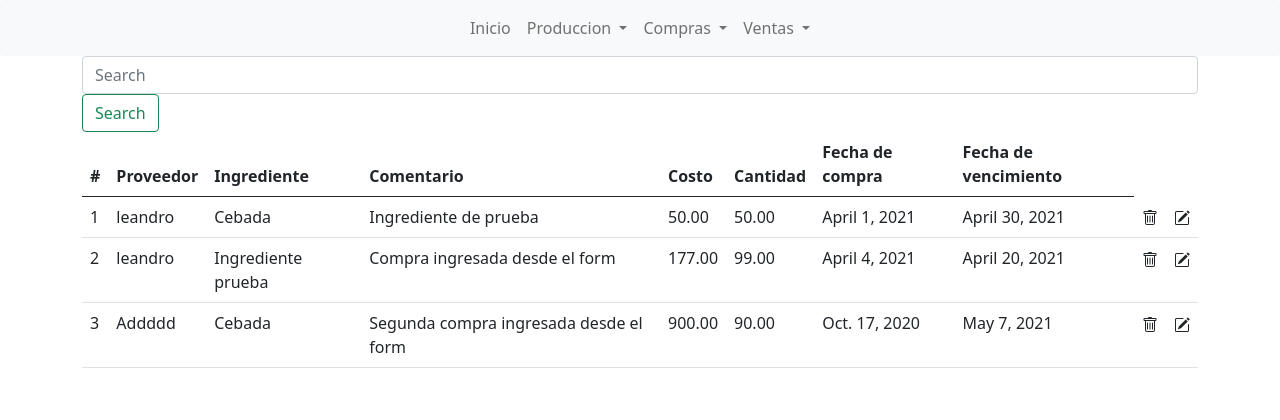
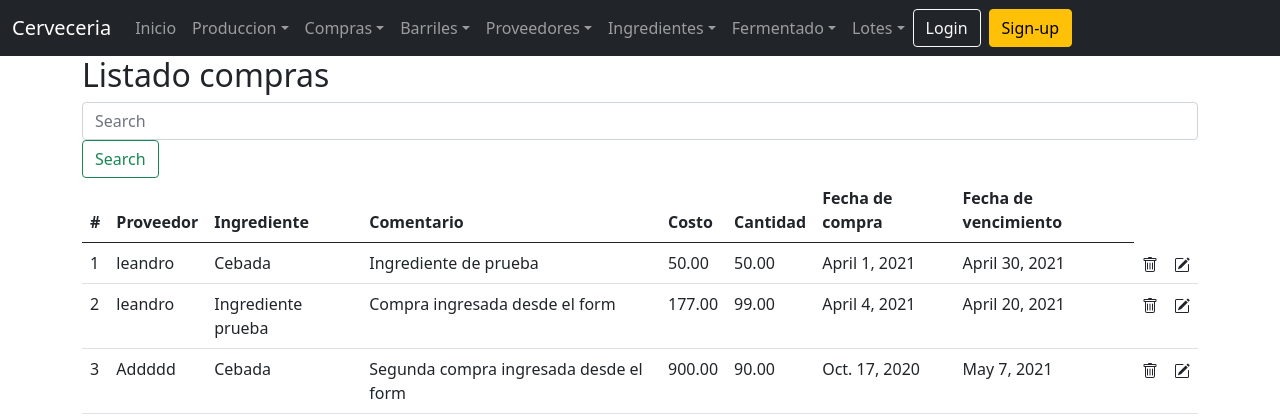
Before and after one commit to marianoteje/Cerveceria, a Django app: template apps/compras/templates/listar_compra.html in a window 1280 px wide. Shown: the top 420 px of the page. Run offline with Django 3.2, Linux system fonts and the light colour scheme; the template is opened without the code that fills it: values that come from a table or form of the project are taken from there, others are empty; data comes from the database, SQL or seed files in the repository; both versions use the stored data as it was after the commit; tables that the repository leaves empty hold one stand-in row (values such as "Sample post"); parts of the project's set-up code (start-up, migrations or seed data) failed here and were passed over.

Commit message:
Septimo commit
Modificaddo el index. Intentando modificar el model, no pude. Agregado algunos cambios de los create

```diff
--- a/apps/compras/templates/crear_ingrediente.html
+++ b/apps/compras/templates/crear_ingrediente.html
@@ -1,5 +1,6 @@
 {% extends 'base.html' %} {% block title %} Ingrediente | agregar ingrediente {% endblock title %} {% block content %}
 
+<h2>Crear ingrediente</h2>
 <div class="class=" col-md-6 col-sm-6 col-xs-6 pad-adjust "">
     <form method="POST">
         {% csrf_token %}
@@ -13,10 +14,7 @@
 
         <button type="submit" class="btn btn-secondary btn-lg">Aceptar</button>
 
-</div>
-
-
-</form>
+    </form>
 </div>
 
 {% endblock content %}
--- a/apps/compras/templates/crear_proveedor.html
+++ b/apps/compras/templates/crear_proveedor.html
@@ -1,6 +1,6 @@
 {% extends 'base.html' %} {% block title %} Proveedores | agregar proveedor {% endblock title %} {% block content %}
 
-
+<h2>Crear proveedor</h2>
 <div class="class=" col-md-6 col-sm-6 col-xs-6 pad-adjust "">
     <form method="POST">
         {% csrf_token %}
--- a/apps/compras/templates/listar_compra.html
+++ b/apps/compras/templates/listar_compra.html
@@ -1,7 +1,7 @@
-{% extends 'base.html' %} {% block title %} Ingrediente | listar ingrediente {% endblock title %} {% block content %}
+{% extends 'base.html' %} {% block title %} Compras | listar compra {% endblock title %} {% block content %}
 
 
-
+<h2>Listado compras</h2>
 <form class="form-inline">
 
     <input class="form-control mr-sm-2" type="search" placeholder="Search" aria-label="Search">
--- a/apps/compras/templates/listar_ingrediente.html
+++ b/apps/compras/templates/listar_ingrediente.html
@@ -1,6 +1,6 @@
 {% extends 'base.html' %} {% block title %} Ingrediente | listar ingrediente {% endblock title %} {% block content %}
 
-
+<h2>Listado ingrediente</h2>
 <form class="form-inline">
     <input class="form-control mr-sm-2" type="search" placeholder="Search" aria-label="Search">
     <button class="btn btn-outline-success my-2 my-sm-0" type="submit">Search</button>
--- a/apps/compras/templates/listar_proveedor.html
+++ b/apps/compras/templates/listar_proveedor.html
@@ -1,6 +1,6 @@
-{% extends 'base.html' %} {% block title %} Ingrediente | listar ingrediente {% endblock title %} {% block content %}
+{% extends 'base.html' %} {% block title %} Proveedor | listar proveedores {% endblock title %} {% block content %}
 
-
+<h2>Listado ingrediente</h2>
 <form class="form-inline">
     <input class="form-control mr-sm-2" type="search" placeholder="Search" aria-label="Search">
     <button class="btn btn-outline-success my-2 my-sm-0" type="submit">Search</button>
--- a/apps/produccion/forms/form_fermentado.py
+++ b/apps/produccion/forms/form_fermentado.py
@@ -20,13 +20,15 @@ class FermentadoForm(forms.ModelForm):
         					'placeholder':'Ingrese la fecha de inicio del fermentado:',
         					'id':'fecha_inicio',
                             'class':'form-control',
+                            'type':'date'
         					}
         			),
         		'fecha_fin': forms.DateInput(
         			attrs=	{
         					'placeholder':'Ingrese la fecha de fin del fermentado',
         					'id':'fecha_fin',
-                            'class':'form-control'
+                            'class':'form-control',
+                            'type':'date'
         					}
         			),
                 'litros_entrada': forms.NumberInput(
--- a/apps/produccion/templates/crear_barril.html
+++ b/apps/produccion/templates/crear_barril.html
@@ -1,5 +1,6 @@
 {% extends 'base.html' %} {% block title %} Barril | agregar barril {% endblock title %} {% block content %}
 
+<h2>Crear barril</h2>
 <div class="class=" col-md-6 col-sm-6 col-xs-6 pad-adjust "">
     <form method="POST">
         {% csrf_token %}
@@ -12,10 +13,8 @@
         </div>
         <button type="submit" class="btn btn-secondary btn-lg">Aceptar</button>
 
-</div>
 
-
-</form>
+    </form>
 </div>
 
 
--- a/apps/produccion/templates/listar_barril.html
+++ b/apps/produccion/templates/listar_barril.html
@@ -1,6 +1,6 @@
 {% extends 'base.html' %} {% block title %} Barril | listar barril {% endblock title %} {% block content %}
 
-
+<h2>Listado barriles</h2>
 <form class="form-inline">
     <input class="form-control mr-sm-2" type="search" placeholder="Search" aria-label="Search">
     <button class="btn btn-outline-success my-2 my-sm-0" type="submit">Search</button>
@@ -20,6 +20,7 @@
         {% for barril in barriles %}
 
         <tr>
+            <td> {{ barril.id}} </td>
             <td> {{ barril.codigo}} </td>
             <td> {{ barril.capacidad}} </td>
 
--- a/apps/produccion/templates/listar_fermentado.html
+++ b/apps/produccion/templates/listar_fermentado.html
@@ -1,6 +1,6 @@
 {% extends 'base.html' %} {% block title %} Fermentado | listar fermentado {% endblock title %} {% block content %}
 
-
+<h2>Listado fermentados</h2>
 <form class="form-inline">
     <input class="form-control mr-sm-2" type="search" placeholder="Search" aria-label="Search">
     <button class="btn btn-outline-success my-2 my-sm-0" type="submit">Search</button>
@@ -27,7 +27,7 @@
             <td> {{ fermentado.fecha_fin}}</td>
             <td> {{ fermentado.litros_entrada}} </td>
             <td> {{ fermentado.litros_salida}} </td>
-            <td> {{ fermentado.produccion.name}}</td>
+            <td> {{ fermentado.produccion}}</td>
 
             <td>
                 <svg xmlns="http://www.w3.org/2000/svg" width="16" height="16" fill="currentColor" class="bi bi-trash" viewBox="0 0 16 16">
--- a/templates/base.html
+++ b/templates/base.html
@@ -11,55 +11,72 @@
 </head>
 
 <!--  Inicio Cabecera-->
-<nav class="navbar navbar-expand-lg navbar-light bg-light rounded" style="background-color: grey;" aria-label="Twelfth navbar example">
+<nav class="navbar navbar-expand-xl navbar-dark bg-dark" aria-label="Sixth navbar example">
     <div class="container-fluid">
-        <button class="navbar-toggler" type="button" data-bs-toggle="collapse" data-bs-target="#navbarsExample10" aria-controls="navbarsExample10" aria-expanded="false" aria-label="Toggle navigation">
+        <a class="navbar-brand" href="#">Cerveceria</a>
+        <button class="navbar-toggler" type="button" data-bs-toggle="collapse" data-bs-target="#navbarsExample06" aria-controls="navbarsExample06" aria-expanded="false" aria-label="Toggle navigation">
         <span class="navbar-toggler-icon"></span>
       </button>
 
-        <div class="collapse navbar-collapse justify-content-md-center" id="navbarsExample10">
-            <ul class="navbar-nav">
-                <li class="nav-item">
-                    <a class="nav-link" href="{% url 'index' %}">Inicio</a>
-
+        <div class="collapse navbar-collapse" id="navbarsExample06">
+            <ul class="navbar-nav col-12 col-md-auto mb-2 mb-md-0">
+                <li><a href="{% url 'index' %}" class="nav-link px-2 link-secondary">Inicio</a></li>
+                <li class="nav-item dropdown">
+                    <a class="nav-link dropdown-toggle" href="#" id="dropdown03" data-bs-toggle="dropdown" aria-expanded="false">Produccion</a>
+                    <ul class="dropdown-menu" aria-labelledby="dropdown03">
+                        <li><a class="dropdown-item" href="{% url 'produccion:crear_produccion' %}">Crear produccion</a></li>
+                        <li><a class="dropdown-item" href="{% url 'produccion:listar_produccion' %}">Listar produccion</a></li>
+                    </ul>
                 </li>
                 <li class="nav-item dropdown">
-                    <a class="nav-link dropdown-toggle" href="#" id="navbarDropdownMenuLink" data-toggle="dropdown" aria-haspopup="true" aria-expanded="false">
-                        Produccion
-                      </a>
-                    <div class="dropdown-menu" aria-labelledby="navbarDropdownMenuLink">
-                        <a class="dropdown-item" href="#">Nueva produccion</a>
-                        <a class="dropdown-item" href="#">Modificar produccion</a>
-                        <a class="dropdown-item" href="#">Listados producciones</a>
-                    </div>
+                    <a class="nav-link dropdown-toggle" href="#" id="dropdown03" data-bs-toggle="dropdown" aria-expanded="false">Compras</a>
+                    <ul class="dropdown-menu" aria-labelledby="dropdown03">
+                        <li><a class="dropdown-item" href="{% url 'compras:crear_compra' %}">Crear compras</a></li>
+                        <li><a class="dropdown-item" href="{% url 'compras:listar_compra' %}">Listar compras</a></li>
+                    </ul>
                 </li>
                 <li class="nav-item dropdown">
-                    <a class="nav-link dropdown-toggle" href="{% url 'compras:listar_compra' %}" id="navbarDropdownMenuLink" data-toggle="dropdown" aria-haspopup="true" aria-expanded="false">
-                        Compras
-                      </a>
-                    <div class="dropdown-menu" aria-labelledby="navbarDropdownMenuLink">
-                        <a class="dropdown-item" href="#">Nuevo proveedor</a>
-                        <a class="dropdown-item" href="#">Modificar proveedores</a>
-                        <a class="dropdown-item" href="#">Listado proveedores</a>
-                    </div>
+                    <a class="nav-link dropdown-toggle" href="#" id="dropdown03" data-bs-toggle="dropdown" aria-expanded="false">Barriles</a>
+                    <ul class="dropdown-menu" aria-labelledby="dropdown03">
+                        <li><a class="dropdown-item" href="{% url 'produccion:crear_barril' %}">Crear barril</a></li>
+                        <li><a class="dropdown-item" href="{% url 'produccion:listar_barril' %}">Listar barriles</a></li>
+                    </ul>
                 </li>
                 <li class="nav-item dropdown">
-                    <a class="nav-link dropdown-toggle" href="#" id="navbarDropdownMenuLink" data-toggle="dropdown" aria-haspopup="true" aria-expanded="false">
-                        Ventas
-                      </a>
-                    <div class="dropdown-menu" aria-labelledby="navbarDropdownMenuLink">
-                        <a class="dropdown-item" href="#">Nuevo ingrediente</a>
-                        <a class="dropdown-item" href="#">Modificar ingrediente</a>
-                        <a class="dropdown-item" href="#">Listado ingredientes</a>
-                    </div>
+                    <a class="nav-link dropdown-toggle" href="#" id="dropdown03" data-bs-toggle="dropdown" aria-expanded="false">Proveedores</a>
+                    <ul class="dropdown-menu" aria-labelledby="dropdown03">
+                        <li><a class="dropdown-item" href="{% url 'compras:crear_proveedor' %}">Crear provedor</a></li>
+                        <li><a class="dropdown-item" href="{% url 'compras:listar_proveedor' %}">Listar provedores</a></li>
+                    </ul>
                 </li>
-                <li>
-
+                <li class="nav-item dropdown">
+                    <a class="nav-link dropdown-toggle" href="#" id="dropdown03" data-bs-toggle="dropdown" aria-expanded="false">Ingredientes</a>
+                    <ul class="dropdown-menu" aria-labelledby="dropdown03">
+                        <li><a class="dropdown-item" href="{% url 'compras:crear_compra' %}">Crer ingrediente</a></li>
+                        <li><a class="dropdown-item" href="{% url 'compras:listar_compra' %}">Listar ingredientes</a></li>
+                    </ul>
+                </li>
+                <li class="nav-item dropdown">
+                    <a class="nav-link dropdown-toggle" href="#" id="dropdown03" data-bs-toggle="dropdown" aria-expanded="false">Fermentado</a>
+                    <ul class="dropdown-menu" aria-labelledby="dropdown03">
+                        <li><a class="dropdown-item" href="{% url 'produccion:crear_fermentado' %}">Crer fermentado</a></li>
+                        <li><a class="dropdown-item" href="{% url 'produccion:listar_fermentado' %}">Listar fermentado</a></li>
+                    </ul>
+                </li>
+                <li class="nav-item dropdown">
+                    <a class="nav-link dropdown-toggle" href="#" id="dropdown03" data-bs-toggle="dropdown" aria-expanded="false">Lotes</a>
+                    <ul class="dropdown-menu" aria-labelledby="dropdown03">
+                        <li><a class="dropdown-item" href="#">Crer lote</a></li>
+                        <li><a class="dropdown-item" href="#">Listar lote</a></li>
+                    </ul>
                 </li>
 
             </ul>
-
+            <div class="text-end"></div>
+            <button type="button" class="btn btn-outline-light me-2">Login</button>
+            <button type="button" class="btn btn-warning">Sign-up</button>
         </div>
+    </div>
     </div>
 </nav>
 <!-- Fin cabecera-->
```
Also changed, not shown: apps/compras/templates/crear_compra.html (+5 -4 lines), apps/produccion/admin.py (+4 -4 lines), apps/produccion/forms/form_produccion.py (+29 -5 lines), apps/produccion/models.py (+10 -1 lines), apps/produccion/templates/crear_fermentado.html (+5 -6 lines), apps/produccion/templates/crear_produccion.html (+15 -11 lines), apps/produccion/templates/listar_produccion.html (+6 -1 lines), apps/produccion/migrations/0006_auto_20210410_1142.py (added), apps/produccion/migrations/0007_produccion_descripcion.py (added), core/db.sqlite3.
